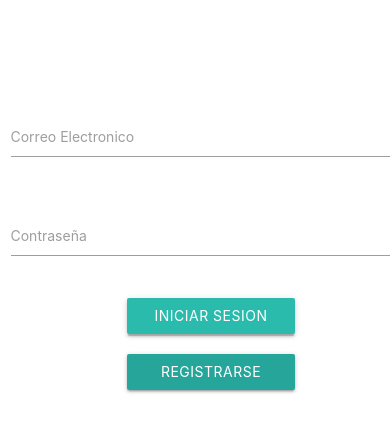
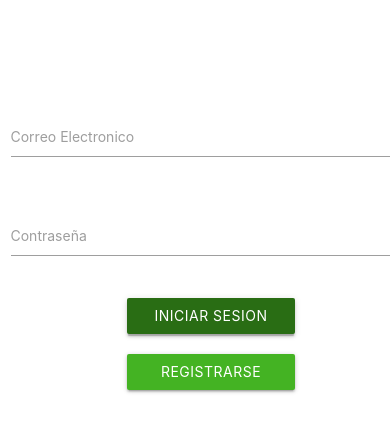
Before and after one commit to MemeGeneratorJCJM/App, a website: page www/index.html in a window 390 px wide. In both pictures the pointer is over the link "INICIAR SESION". Shown: the part 112-544 px from the top of the page. Drawn offline with nearby package versions, Linux system fonts and the light colour scheme; some packages are replaced by stand-ins of ours.

Commit message:
lesser style changes

```diff
--- a/www/css/style.css
+++ b/www/css/style.css
@@ -47,6 +47,11 @@ html, body {
 
 .btn{
     width: 20vh;
+    background-color: rgb(68, 179, 35);
+}
+
+.btn:hover{
+    background-color: rgb(41, 109, 20);
 }
 
 #title{
```
